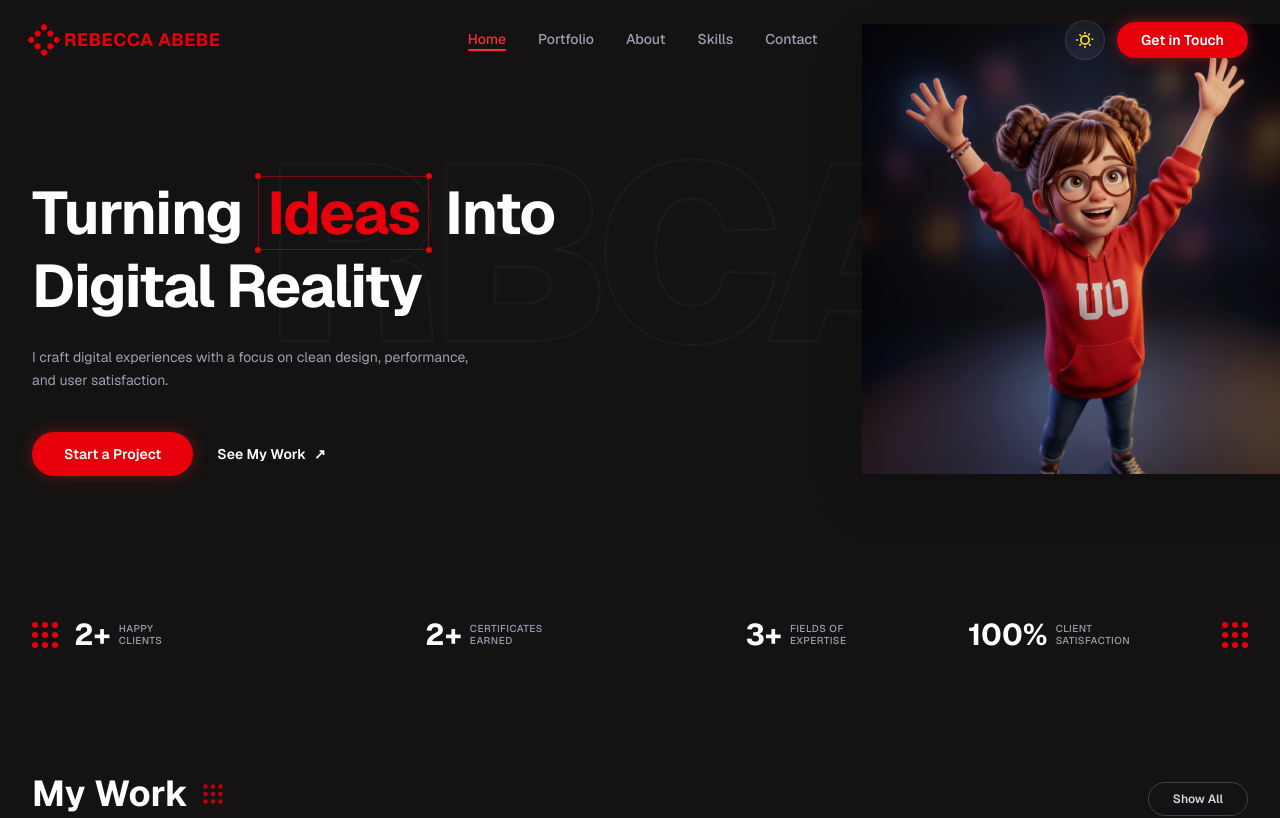
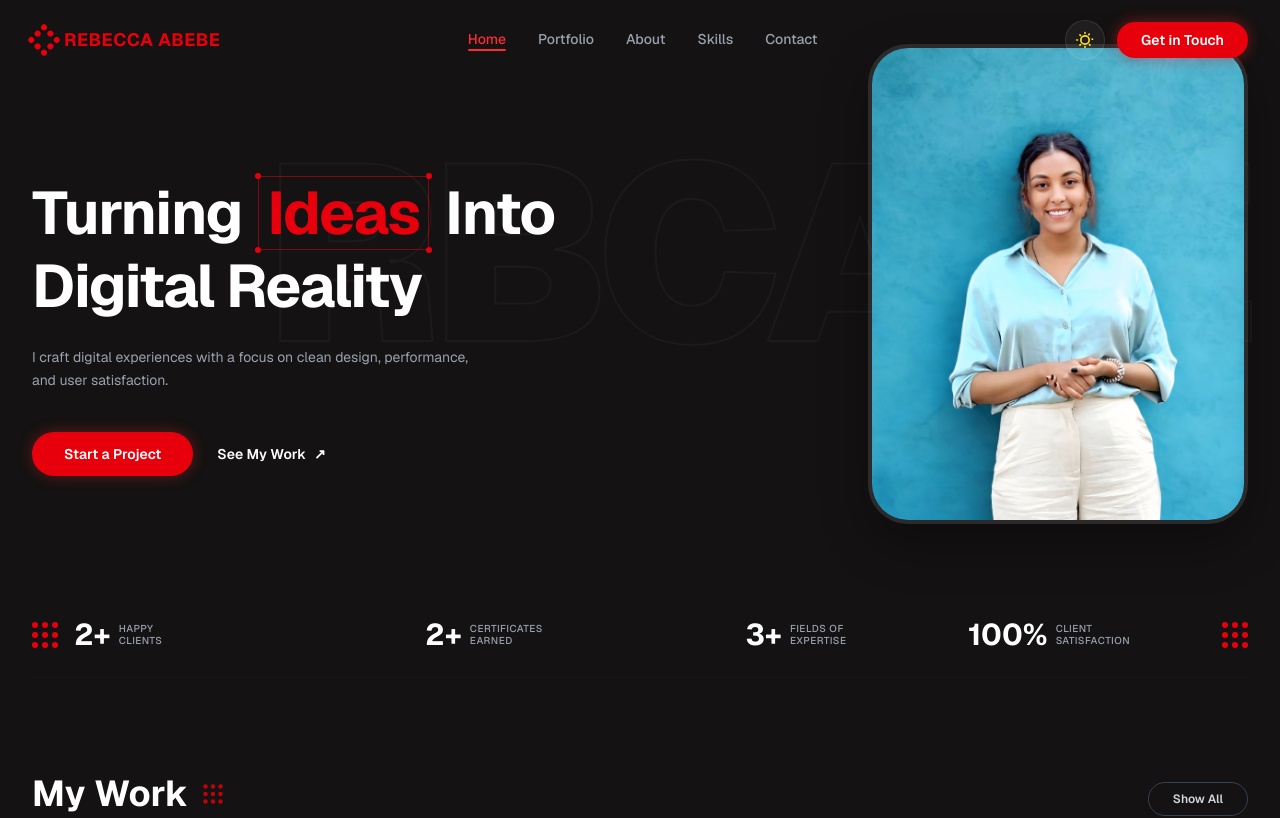
Before and after one commit to RoberaET/Rebeccav1, a Next.js app: page / in a window 1280 px wide. Shown: the top 818 px of the page. Built offline with nearby package versions, Linux system fonts and the light colour scheme.

Commit message:
Change hero image to the new photo of Rebecca

```diff
--- a/app/page.tsx
+++ b/app/page.tsx
@@ -301,8 +301,8 @@ const Hero = () => {
           </div>
         </div>
 
-        <div style={heroImg} className="hidden md:flex absolute -right-16 -bottom-12 w-[450px] h-[550px] items-end justify-center z-10 pointer-events-none">
-          <img src="/girl.png" alt="3D Girl Character" className="object-contain h-full drop-shadow-2xl mix-blend-screen opacity-90" />
+        <div style={heroImg} className="hidden md:flex absolute right-0 -bottom-12 w-[380px] h-[480px] items-end justify-center z-10 pointer-events-none">
+          <img src="/rebecca-hero.jpg" alt="Rebecca Abebe" className="object-cover w-full h-full rounded-[2.5rem] shadow-[0_20px_50px_rgba(0,0,0,0.3)] border-4 border-white/10" />
         </div>
       </div>
 
@@ -669,8 +669,8 @@ const FooterCTA = () => {
           </button>
         </div>
       </div>
-      <div className="hidden lg:flex absolute right-10 bottom-0 w-[300px] h-[400px] items-end pointer-events-none">
-        <img src="/girl.png" alt="3D Girl Character" className="object-contain h-full mix-blend-screen opacity-90" />
+      <div className="hidden lg:flex absolute right-10 bottom-10 w-[240px] h-[320px] items-end pointer-events-none">
+        <img src="/rebecca-hero.jpg" alt="Rebecca Abebe" className="object-cover w-full h-full rounded-3xl shadow-xl border-4 border-white/5 opacity-80" />
       </div>
     </div>
   </section>
```
Also changed, not shown: public/rebecca-hero.jpg (added).
